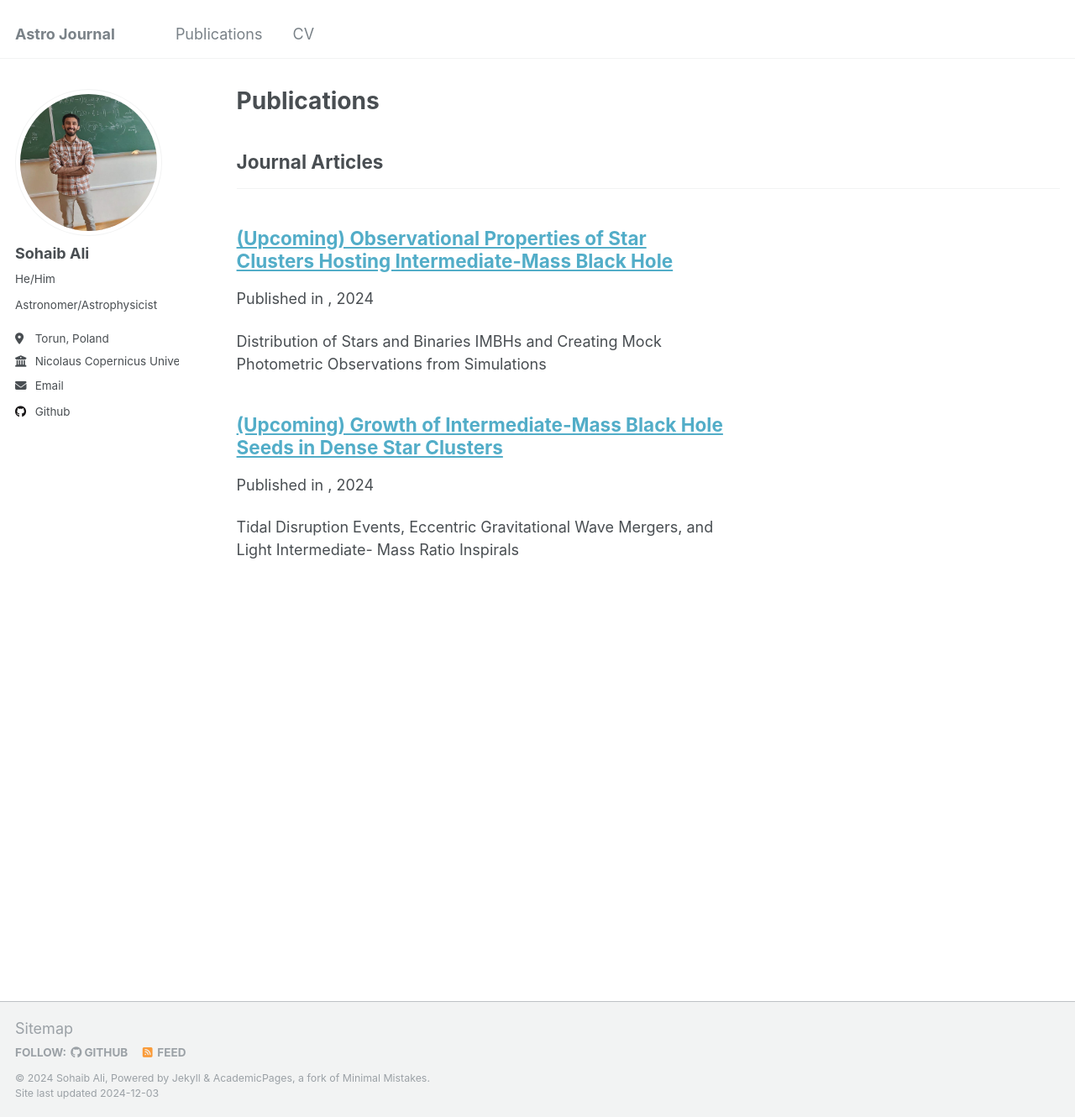
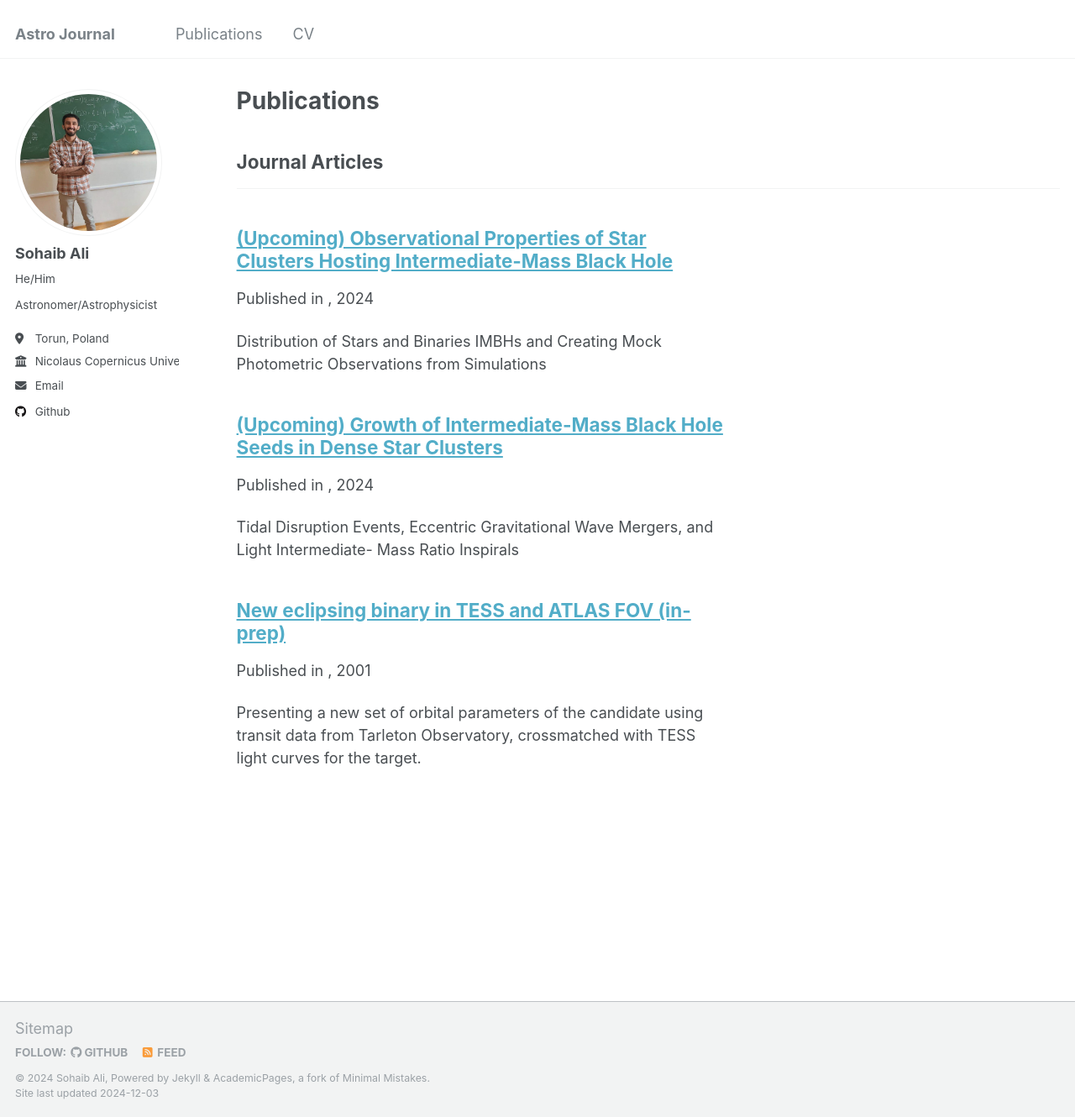
Before and after one commit to nebula-navigator/nebula-navigator.github.io, a Jekyll site: the page built from _pages/publications.html, in a window 1280 px wide and 1330 px high. Shown: the whole window at 84% size. Built offline with Jekyll 4.4.1, drawn with Linux system fonts in a browser that asks for light colours; a file with an impossible date is left out; part of the change alters nothing that is shown.

Commit message:
Update eclipsing-binary-in-tess.md

```diff
--- a/_publications/eclipsing-binary-in-tess.md
+++ b/_publications/eclipsing-binary-in-tess.md
@@ -4,7 +4,7 @@ collection: publications
 category: manuscripts
 permalink:
 excerpt: 'Presenting a new set of orbital parameters of the candidate using transit data from Tarleton Observatory, crossmatched with TESS light curves for the target.'
-date: in-prep
+date: 01-01-01
 venue:
 slidesurl:
 paperurl:
```
